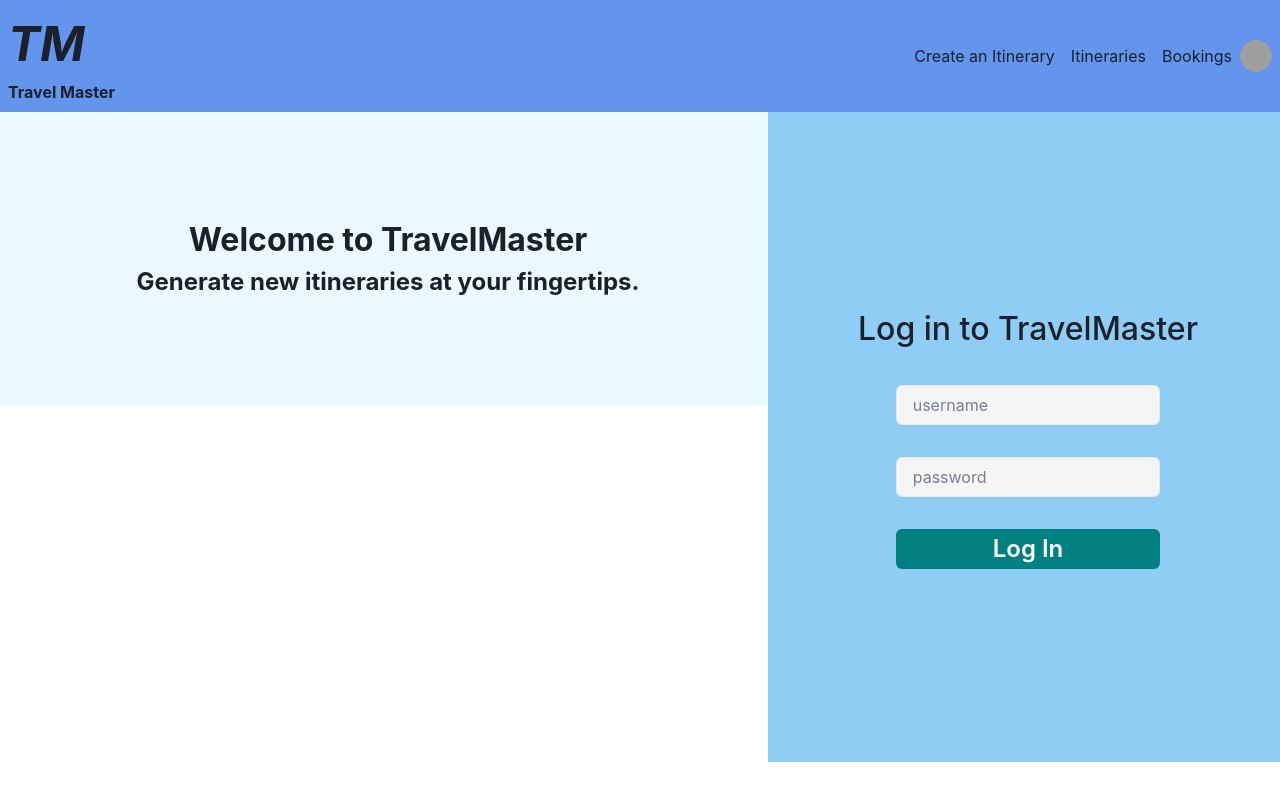
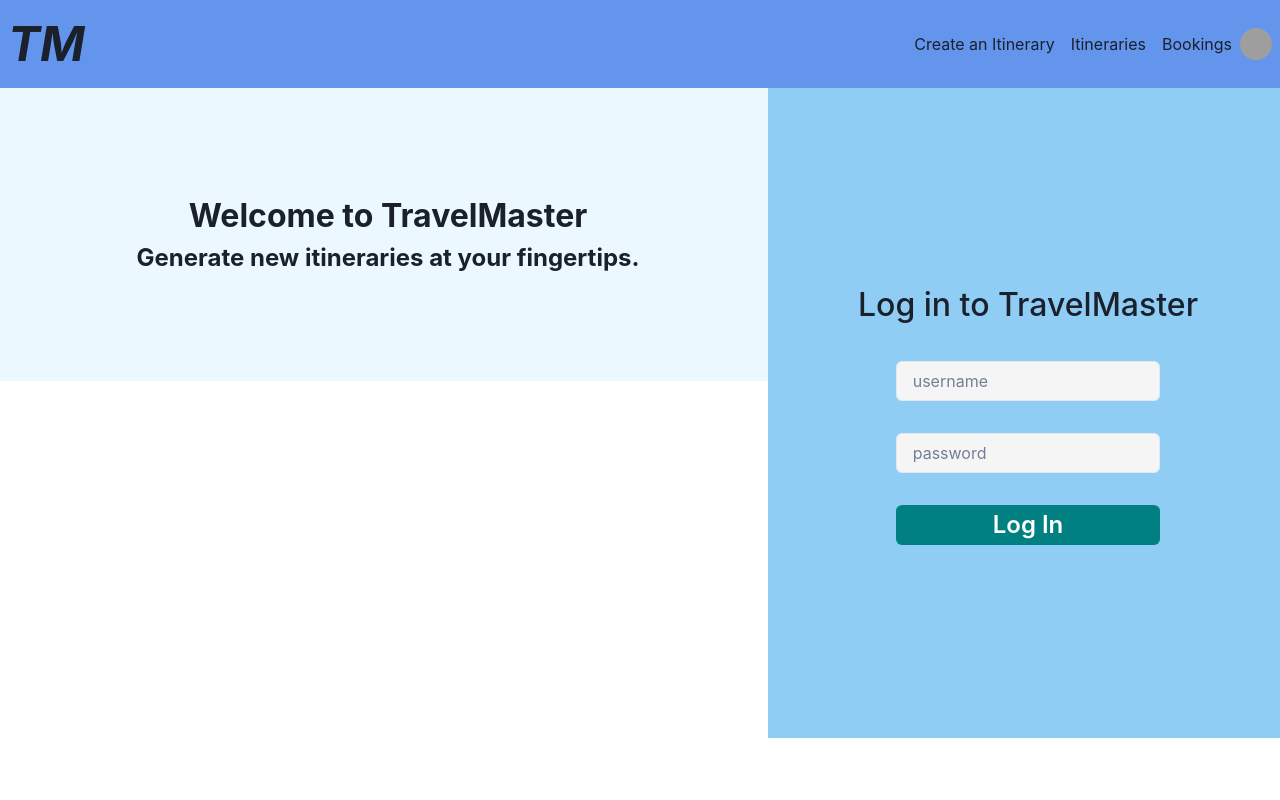
Before and after one commit to chen1ting/TravelMaster, a React (Create React App) app in the folder frontend/: page / in a window 1280 px wide. Built offline with nearby package versions, Linux system fonts and the light colour scheme; grey boxes are pictures that could not be loaded.

Commit message:
remove redundant codes

```diff
--- a/frontend/src/Components/NavBar.js
+++ b/frontend/src/Components/NavBar.js
@@ -1,6 +1,5 @@
 import { useState } from 'react';
 import { Flex, Box, Text, useColorModeValue, Link, Menu, MenuButton, Button, Avatar, MenuList} from '@chakra-ui/react';
-import { CloseIcon, HamburgerIcon } from '@chakra-ui/icons';
 
 //Renders each item on the menu: Bookings, Itineraries, etc.
 const MenuItem = ({ children, to = '/'}) => {
@@ -21,7 +20,6 @@ const MenuItem = ({ children, to = '/'}) => {
 
 const Header = (props) => {
     const [show, setShow] = useState(false);
-    const toggleMenu = () => setShow(!show);
     return (
         <Flex
             // mb={4}
@@ -33,37 +31,19 @@ const Header = (props) => {
             w="100%"
             bg="cornflowerblue"
         >
-            <Flex
-                wrap="wrap"
-                w="20%"
-                align="flex-start"
-                justify="initial"
-            >
           <Box w="200px" p="-1">
               <Text as="i" fontSize="5xl" fontWeight="bold">
                   TM
               </Text>
           </Box>
-                <Box w="200px">
-                    <Text fontSize="md" fontWeight="bold">
-                        Travel Master
-                    </Text>
-                </Box>
-            </Flex>
-            <Box display={{base: 'block', md: 'none'}} onClick={toggleMenu}>
-                {show ? <CloseIcon/> : <HamburgerIcon/>}
-            </Box>
 
-            <Box
-                display={{base: show ? 'block' : 'none', md: 'block'}}
-                flexBasis={{base: '100%', md: 'auto'}}
-            >
-                <Flex
-                >
+          <Flex>
               <MenuItem to="/">Create an Itinerary</MenuItem>
               <MenuItem to="/itineraries">Itineraries</MenuItem>
               <MenuItem to="/bookings">Bookings</MenuItem>
-                    <Flex alignItems={'center'}>
+              <Flex
+                alignItems={'center'}
+              >
                   <Menu>
                       <MenuButton
                           as={Button}
@@ -78,14 +58,16 @@ const Header = (props) => {
                               }
                           />
                       </MenuButton>
-                            <MenuList justify="center">
+                      <MenuList
+                        justify="center"
+                        direction="column"
+                      >
                           <MenuItem>Log In</MenuItem>
                           <MenuItem to="/SignUp">Sign Up</MenuItem>
                       </MenuList>
                   </Menu>
               </Flex>
           </Flex>
-            </Box>
         </Flex>
     );
 };
--- a/frontend/src/Components/SignIn.js
+++ b/frontend/src/Components/SignIn.js
@@ -8,10 +8,7 @@ import {
     Box,
     Flex,
     Grid,
-    GridItem,
-    Wrap,
-    WrapItem,
-    Center
+    GridItem
 } from '@chakra-ui/react';
 
 const fields_width = '52.5%';
```
Lines whose indentation alone changed are shown as unchanged.
